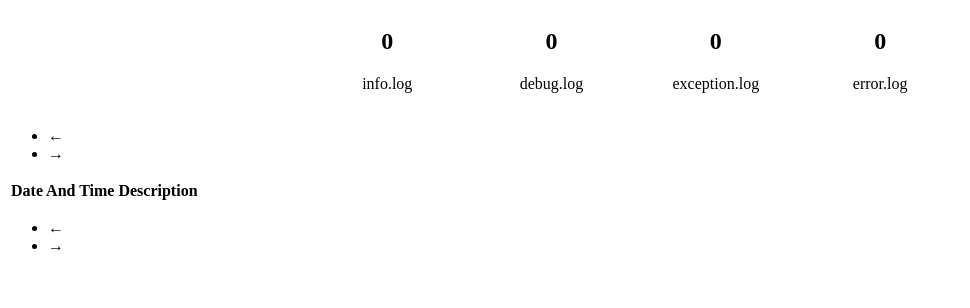
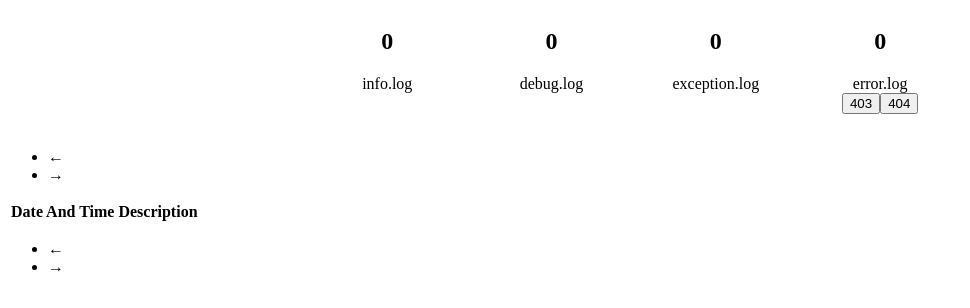
Before and after one commit to zendiik/logs-module, a Vue app in the folder src/assets/: page / in a window 1280 px wide. Shown: the top 308 px of the page, without its empty margins (0-970 px from the left). Built offline with nearby package versions, Linux system fonts and the light colour scheme; the HTML template or start-up script is replaced by a standard one.

Commit message:
Přidán filtr na chyby 404 a 403

```diff
--- a/src/assets/src/components/LogTable.vue
+++ b/src/assets/src/components/LogTable.vue
@@ -47,12 +47,12 @@
 						<h2><strong>{{ countLogError }}</strong></h2>
 						error.log
 					</div>
-					<!--<div class="panel-footer text-center">
+					<div class="panel-footer text-center" @click.stop>
 						<div class="btn-group">
-							<button class="btn btn-default filter" data-type="403" data-bool="{$accessDenied}"><span class="fa fa-ban{if !$accessDenied} text-danger{else} text-success{/if}"></span> 403</button>
-							<button class="btn btn-default filter" data-type="404" data-bool="{$notFound}"><span class="fa fa-{if !$notFound}times text-danger{else}check text-success{/if}"></span> 404</button>
+							<button class="btn btn-default" @click="toggleFilterError403"><span class="fa fa-ban"  :class="filterError403 ? 'text-danger' : 'text-success'"></span> 403</button>
+							<button class="btn btn-default" @click="toggleFilterError404"><span class="fa" :class="filterError404 ? 'fa-times text-danger' : 'fa-check text-success'"></span> 404</button>
 						</div>
-					</div>-->
+					</div>
 				</div>
 			</div>
 		</div>
@@ -171,6 +171,12 @@
 			filterError() {
 				return this.$store.getters.getShowFilterError
 			},
+			filterError404() {
+				return !this.$store.getters.getShowFilterError404
+			},
+			filterError403() {
+				return !this.$store.getters.getShowFilterError403
+			},
 			filteredLog() {
 				let result = []
 
@@ -195,7 +201,17 @@
 				}
 
 				if (this.filterError) {
-					Array.prototype.push.apply(result, this.filterLog('error'))
+					let error = this.filterLog('error')
+
+					if (!this.$store.getters.getShowFilterError404) {
+						error = error.filter(log => !log.message.match(/PHP User Warning: Invalid link: No route for/g))
+					}
+
+					if (!this.$store.getters.getShowFilterError403) {
+						error = error.filter(log => !log.message.match(/Forbidden access:|Access denied:/g))
+					}
+
+					Array.prototype.push.apply(result, error)
 				}
 
 				return result.slice().sort((a, b) => {
@@ -223,7 +239,17 @@
 				return this.filterLog('warning').length
 			},
 			countLogError() {
-				return this.filterLog('error').length
+				let error = this.filterLog('error')
+
+				if (!this.$store.getters.getShowFilterError404) {
+					error = error.filter(log => !log.message.match(/PHP User Warning: Invalid link: No route for/g))
+				}
+
+				if (!this.$store.getters.getShowFilterError403) {
+					error = error.filter(log => !log.message.match(/Forbidden access:|Access denied:/g))
+				}
+
+				return error.length
 			},
 		},
 		created() {
@@ -285,6 +311,18 @@
 
 				this.currentPage = 1
 				this.$store.dispatch('toggleFilterError')
+			},
+			toggleFilterError403() {
+				this.loadingData = true
+
+				this.currentPage = 1
+				this.$store.commit('toggleFilterError403')
+			},
+			toggleFilterError404() {
+				this.loadingData = true
+
+				this.currentPage = 1
+				this.$store.commit('toggleFilterError404')
 			},
 			loadIframe(data) {
 				document.querySelector('#fileContent').src = 'data:text/html;charset=utf-8,' + escape(data);
--- a/src/assets/src/store.js
+++ b/src/assets/src/store.js
@@ -19,6 +19,9 @@ export default new Vuex.Store({
 		showFilterTerminal: true,
 		showFilterWarning: true,
 		showFilterError: true,
+
+		showFilterError404: true,
+		showFilterError403: true,
 
 		actualPage: 1,
 		filterDate: null,
@@ -60,6 +63,12 @@ export default new Vuex.Store({
 		getShowFilterError: state => {
 			return state.showFilterError
 		},
+		getShowFilterError404: state => {
+			return state.showFilterError404
+		},
+		getShowFilterError403: state => {
+			return state.showFilterError403
+		},
 		getActualPage: state => {
 			return state.actualPage
 		},
@@ -85,6 +94,12 @@ export default new Vuex.Store({
 		},
 		toggleFilterError(state) {
 			state.showFilterError = !state.showFilterError
+		},
+		toggleFilterError404(state) {
+			state.showFilterError404 = !state.showFilterError404
+		},
+		toggleFilterError403(state) {
+			state.showFilterError403 = !state.showFilterError403
 		},
 		setFilterInfo(state, info) {
 			state.filterInfo = info
```
Also changed, not shown: 2 other files (tests, documents, lock files or other folders).
